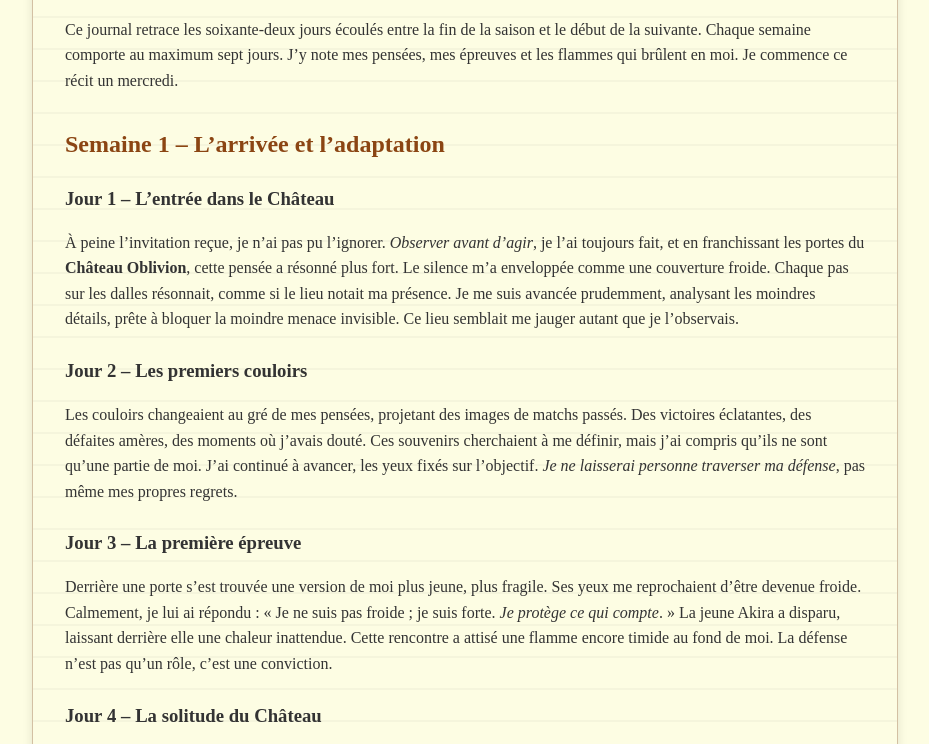
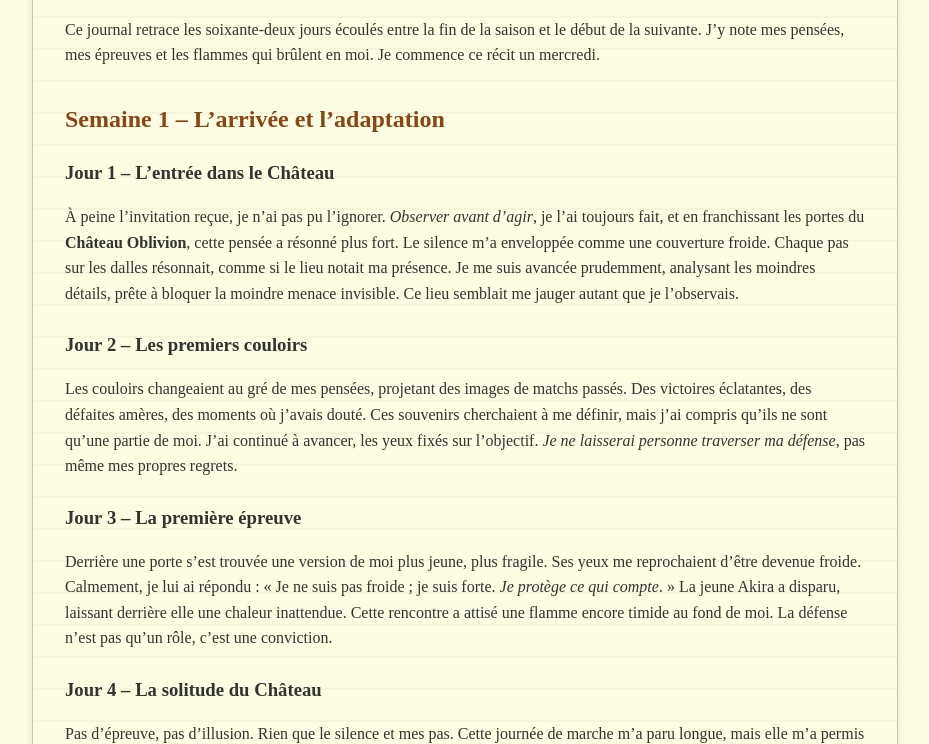
Before and after one commit to The-Night7/journal-de-akira-time-skip, a plain HTML site: page index.html in a window 1280 px wide. Shown: the part 145-889 px from the top of the page, without its empty margins (175-1104 px from the left). Drawn offline with Linux system fonts and the light colour scheme.

Commit message:
Update index.html

```diff
--- a/index.html
+++ b/index.html
@@ -44,7 +44,7 @@
 <body>
 <div class="page">
     <h1>Journal de la période d’ellipse – Akira Katsuki</h1>
-    <p>Ce journal retrace les soixante-deux jours écoulés entre la fin de la saison et le début de la suivante. Chaque semaine comporte au maximum sept jours. J’y note mes pensées, mes épreuves et les flammes qui brûlent en moi. Je commence ce récit un mercredi.</p>
+    <p>Ce journal retrace les soixante-deux jours écoulés entre la fin de la saison et le début de la suivante. J’y note mes pensées, mes épreuves et les flammes qui brûlent en moi. Je commence ce récit un mercredi.</p>
 
     <!-- Semaine 1 -->
     <h2>Semaine&nbsp;1&nbsp;– L’arrivée et l’adaptation</h2>
```
